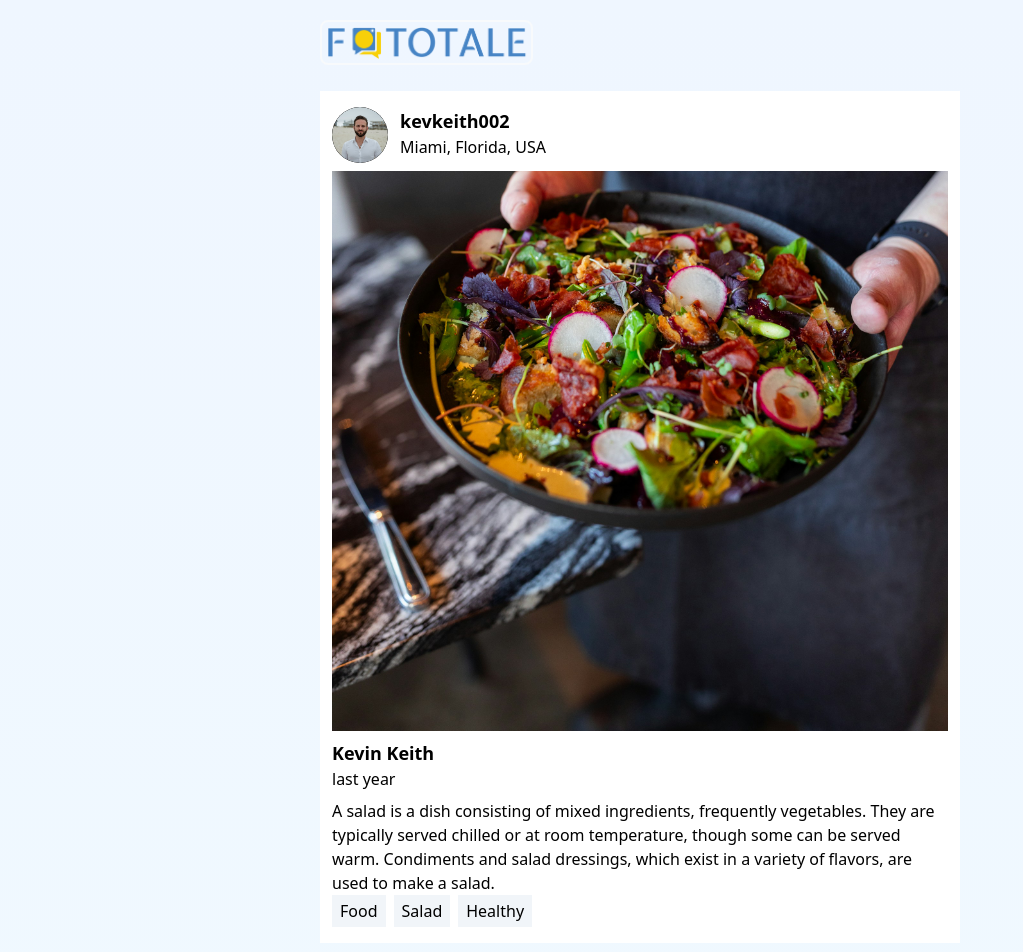
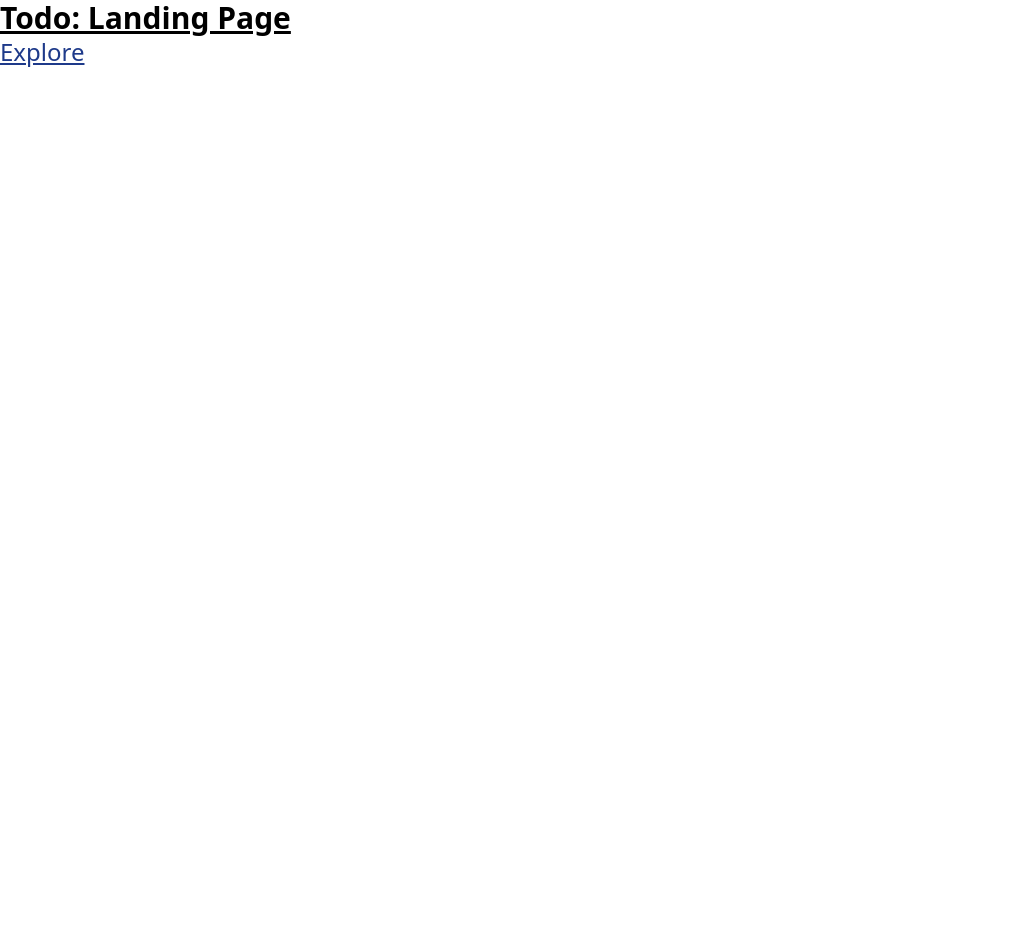
Before and after one commit to larrybe/ft-ui-demo, a Vue app: page /#/ in a window 1280 px wide. Before the commit this address led to /#/explore. Shown: the top 952 px of the page, without its empty margins (0-1023 px from the left). After the commit the page ends 800 px from the top, so only its background shows below. Built offline with nearby package versions, Linux system fonts and the light colour scheme.

Commit message:
Changed href to to for RouterLink

```diff
--- a/src/components/HeaderMenu.vue
+++ b/src/components/HeaderMenu.vue
@@ -17,19 +17,19 @@ const open = ref(false)
         <nav>
           <menu class="flex flex-col gap-y-1.5">
             <li>
-              <RouterLink class="text-lg hover:text-2xl p-1 text-black hover:text-slate-950  bg-slate-300 hover:bg-gradient-to-r from-amber-300 to-sky-300 rounded-lg" href="/explore">Home</RouterLink>
+              <RouterLink class="text-lg hover:text-2xl p-1 text-black hover:text-slate-950  bg-slate-300 hover:bg-gradient-to-r from-amber-300 to-sky-300 rounded-lg" to="/explore">Home</RouterLink>
             </li>
             <li>
-              <RouterLink class="text-lg hover:text-2xl p-1 text-black hover:text-slate-950  bg-slate-300 hover:bg-gradient-to-r from-amber-300 to-sky-300 rounded-lg" href="">Login/Sign Up</RouterLink>
+              <RouterLink class="text-lg hover:text-2xl p-1 text-black hover:text-slate-950  bg-slate-300 hover:bg-gradient-to-r from-amber-300 to-sky-300 rounded-lg" to="">Login/Sign Up</RouterLink>
             </li>
             <li>
-              <RouterLink class="text-lg hover:text-2xl p-1 text-black hover:text-slate-950  bg-slate-300 hover:bg-gradient-to-r from-amber-300 to-sky-300 rounded-lg" href="">Search</RouterLink>
+              <RouterLink class="text-lg hover:text-2xl p-1 text-black hover:text-slate-950  bg-slate-300 hover:bg-gradient-to-r from-amber-300 to-sky-300 rounded-lg" to="">Search</RouterLink>
             </li>
             <li>
-              <RouterLink class="text-lg hover:text-2xl p-1 text-black hover:text-slate-950  bg-slate-300 hover:bg-gradient-to-r from-amber-300 to-sky-300 rounded-lg" href="">About</RouterLink>
+              <RouterLink class="text-lg hover:text-2xl p-1 text-black hover:text-slate-950  bg-slate-300 hover:bg-gradient-to-r from-amber-300 to-sky-300 rounded-lg" to="">About</RouterLink>
             </li>
             <li>
-              <RouterLink class="text-lg hover:text-2xl p-1 text-black hover:text-slate-950  bg-slate-300 hover:bg-gradient-to-r from-amber-300 to-sky-300 rounded-lg" href="">Contact Us</RouterLink>
+              <RouterLink class="text-lg hover:text-2xl p-1 text-black hover:text-slate-950  bg-slate-300 hover:bg-gradient-to-r from-amber-300 to-sky-300 rounded-lg" to="">Contact Us</RouterLink>
             </li>
           </menu>
         </nav>
--- a/src/components/HomePage.vue
+++ b/src/components/HomePage.vue
@@ -2,5 +2,5 @@
 
 <template>
   <h1 className="text-3xl font-bold underline">Todo: Landing Page</h1>
-  <RouterLink href="explore" class="text-2xl text-blue-900 underline">Explore</RouterLink>
+  <RouterLink to="/explore" class="text-2xl text-blue-900 underline">Explore</RouterLink>
 </template>
--- a/src/components/StoriesList.vue
+++ b/src/components/StoriesList.vue
@@ -50,7 +50,7 @@ onMounted(() => {
       :key="story.id"
       class="box-border px-3 py-4 flex flex-col gap-1 bg-white hover:bg-gradient-to-b from-teal-100 to-sky-100"
     >
-    <RouterLink :href="'/story/'+story.id">
+    <RouterLink :to="'/story/'+story.id">
       <StoryHeader
         :profile_photo="accounts[story.account].profile_photo"
         :user="accounts[story.account].user[0]"
--- a/src/components/StoryPage.vue
+++ b/src/components/StoryPage.vue
@@ -19,7 +19,7 @@ import StoryTags from './storylist_components/StoryTags.vue'
         <StoryHeader :profile_photo="''" :user="'Sample User'" :username="'sampleuser'" :location="'Springfield, Missouri, USA'" />
         <StoryPhoto :full_photo="true" />
         <StoryAuthorAndWhen :name="'Sample User'" :username="'sampleuser'" :time="1724308529000" />
-        <StoryTale :tale="'This component is similar to storylist component on ExplorePage but the full picture and full text is shown instead. REMEMBER: Shortening the text on ExplorePage is not done. ALSO REMEBER: TODO: clicking on the image above should have the image fill the page.'"></StoryTale>
+        <StoryTale :tale="'This component is similar to storylist component on ExplorePage but the full picture and full text is shown instead. REMEMBER: Shortening the text on ExplorePage is not done. ALSO REMEBER: TODO: clicking on the image above should have the image fill the page. A photoblog (or photolog) is a form of photo sharing and publishing in the format of a blog. It differs from a blog through the predominant use of and focus on photographs rather than text. Photoblogging (the action of posting photos to a photoblog) gained momentum in the early 2000s with the advent of the moblog and cameraphones. '"></StoryTale>
         <StoryTags :tags="['This','is','a','sample page']" />
       </article>
     </div>
--- a/src/components/storylist_components/StoryTags.vue
+++ b/src/components/storylist_components/StoryTags.vue
@@ -8,7 +8,7 @@ defineProps({
 <template>
     <div>
         <div class="flex flex-row gap-2">
-          <RouterLink v-for="tag in tags" :key="tag" :href="'/tag/'+tag"><span  class="inline-block py-1 px-2 text-black hover:text-slate-900 bg-slate-100 hover:bg-sky-300">
+          <RouterLink v-for="tag in tags" :key="tag" :to="'/tag/'+tag"><span  class="inline-block py-1 px-2 text-black hover:text-slate-900 bg-slate-100 hover:bg-sky-300">
             {{ tag }}
           </span></RouterLink>
         </div>
--- a/src/router/index.ts
+++ b/src/router/index.ts
@@ -3,6 +3,7 @@ import HomeView from '@/views/HomeView.vue'
 import ExploreView from '@/views/ExploreView.vue'
 import StoryView from '@/views/StoryView.vue'
 import UserView from '@/views/UserView.vue'
+import TagView from '@/views/TagView.vue'
 import FourOhFour from '@/components/FourOhFour.vue'
 
 const router = createRouter({
@@ -45,6 +46,11 @@ const router = createRouter({
       component: UserView
     },
     {
+      path: '/tag/:id',
+      name: 'user',
+      component: UserView
+    },
+    {
       path: '/:pathMatch(.*)*',
       name: '404',
       component: FourOhFour
--- /dev/null
+++ b/src/views/SearchView.vue
@@ -0,0 +1,5 @@
+<template>
+    <div class="search">
+      <h1 className="text-3xl font-bold underline">Todo: Search</h1>
+    </div>
+  </template>
--- /dev/null
+++ b/src/views/TagView.vue
@@ -0,0 +1,5 @@
+<template>
+    <div class="tag">
+      <h1 className="text-3xl font-bold underline">Todo: Tag</h1>
+    </div>
+  </template>
```
Also changed, not shown: src/views/UserView.vue (line endings or trailing spaces).
